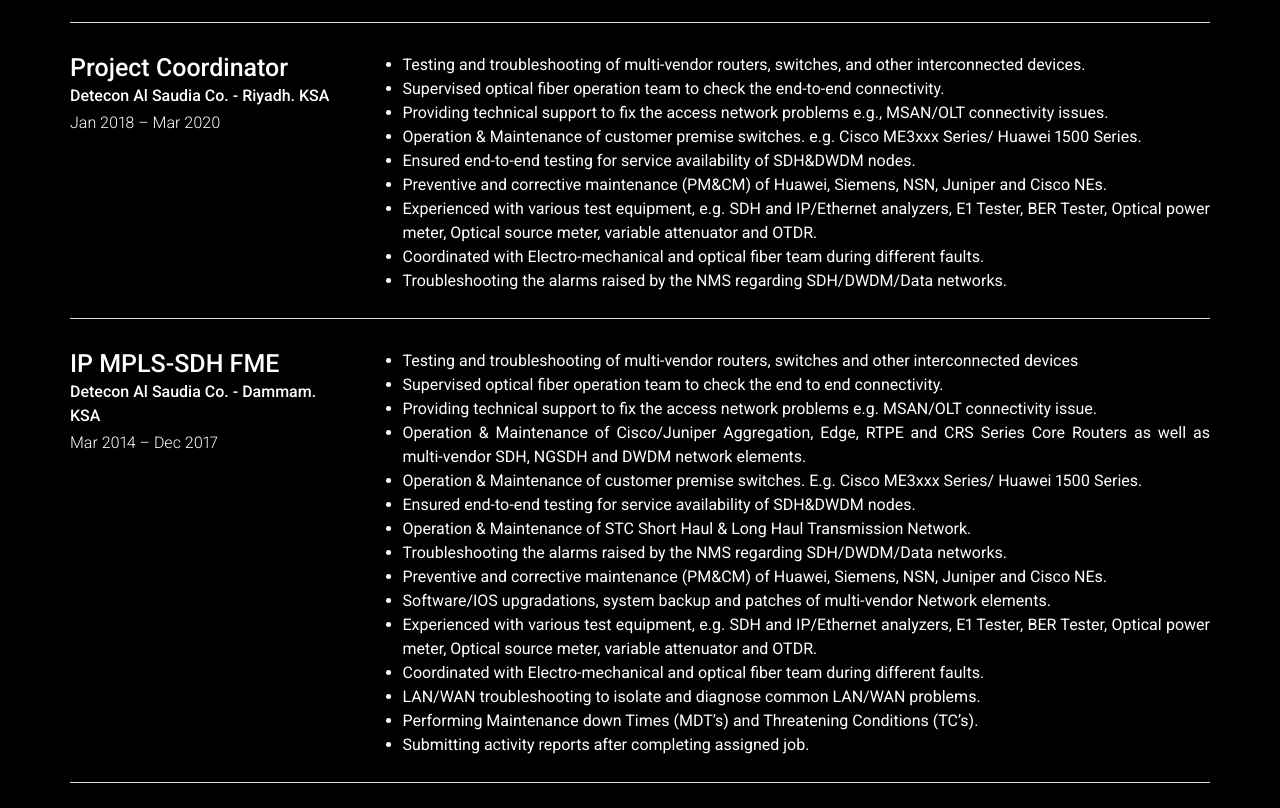
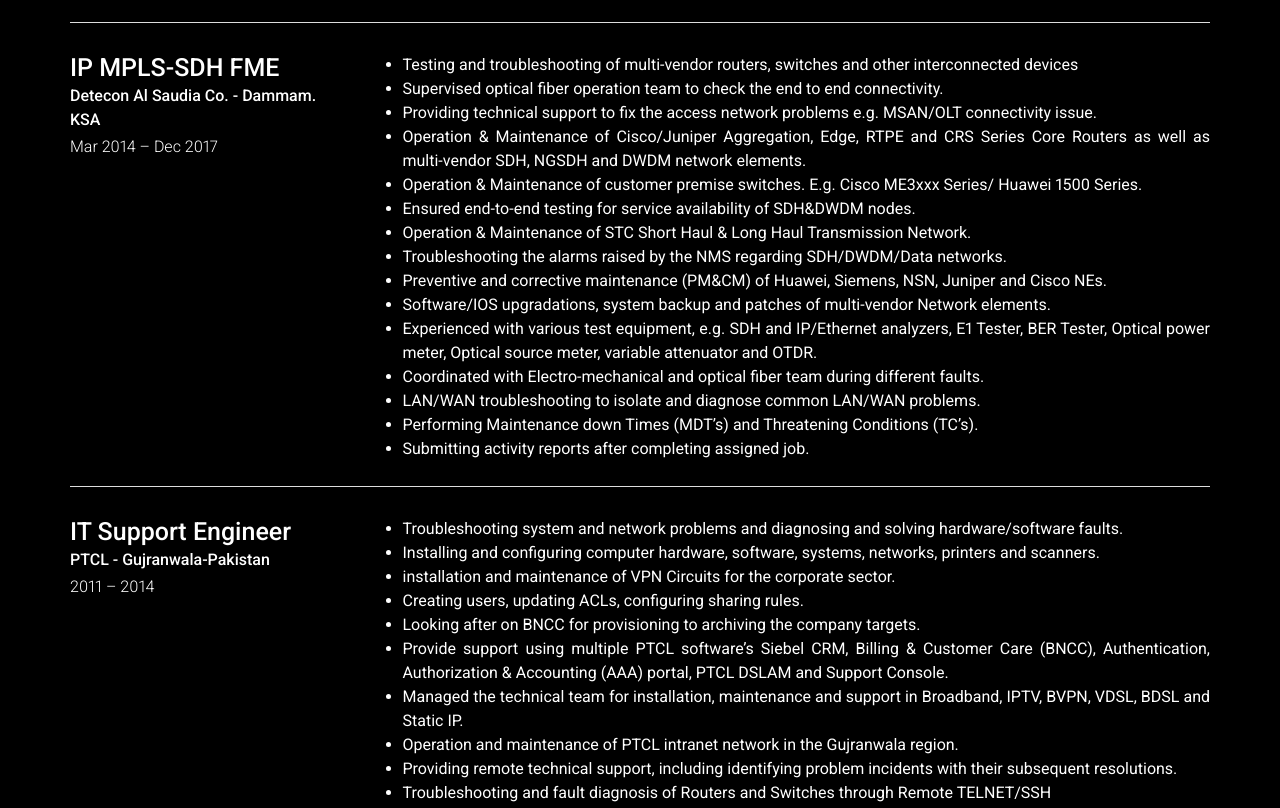
Before and after one commit to ImtiazAliJamil/ImtiazAliJamil.github.io, a plain HTML site: page index.html in a window 1280 px wide. Shown: the part 1274-2082 px from the top of the page. Drawn offline with nearby package versions, Linux system fonts and the light colour scheme.

Commit message:
Update index.html

```diff
--- a/index.html
+++ b/index.html
@@ -156,32 +156,10 @@
                      </ul>
                   </div>
                </div>
+
+
                <hr>
-               </hr>
-               <div class="row clearfix layout layout-left">
-                  <div class="col-xs-12 col-sm-4 col-md-3 col-print-12 details">
-                     <h4>Project Coordinator</h4>
-                     <p><b>Detecon Al Saudia Co. - Riyadh. KSA</b></p>
-                     <p>Jan 2018 –  Mar 2020</p>
-                  </div>
-                  <div class="col-xs-12 col-sm-8 col-md-9 col-print-12">
-                     <ul>
-                        <li>Testing and troubleshooting of multi-vendor routers, switches, and other interconnected devices.</li>
-                        <li>Supervised optical fiber operation team to check the end-to-end connectivity.</li>
-                        <li>Providing technical support to fix the access network problems e.g., MSAN/OLT connectivity issues.</li>
-                        <li>Operation & Maintenance of customer premise switches. e.g. Cisco ME3xxx Series/ Huawei 1500 Series.</li>
-                        <li>Ensured end-to-end testing for service availability of SDH&DWDM nodes.</li>
-                        <li>Preventive and corrective maintenance (PM&CM) of Huawei, Siemens, NSN, Juniper and Cisco NEs.</li>
-                        <li>Experienced with various test equipment, e.g. SDH and IP/Ethernet analyzers, E1 Tester, BER Tester,
-                              Optical power meter, Optical source meter, variable attenuator and OTDR.</li>
-                        <li>Coordinated with Electro-mechanical and optical fiber team during different faults.</li>
-                        <li>Troubleshooting the alarms raised by the NMS regarding SDH/DWDM/Data networks.</li>
 
-                     </ul>
-                  </div>
-               </div>
-               <hr>
-               </hr>
                <div class="row clearfix layout layout-left">
                   <div class="col-xs-12 col-sm-4 col-md-3 col-print-12 details">
                      <h4>IP MPLS-SDH FME</h4>
@@ -241,11 +219,7 @@
             <div class="container education-container">
                <h3>Education</h3>
                <div class="row clearfix layout layout-left">
-                  <div class="col-xs-12 col-sm-4 col-md-3 col-print-12 details">
-                     <h4>Diploma Of Associate Engineer</h4>
-                     <p><b>Christian Technical Training Center</b></p>
-                     <p></p>
-                  </div>
+
                   <div class="col-xs-12 col-sm-4 col-md-3 col-print-12 details">
                      <h4>Bachelor of Technology (Hons) Electrical</h4>
                      <p><b>Preston University Islamabad</b></p>
```
